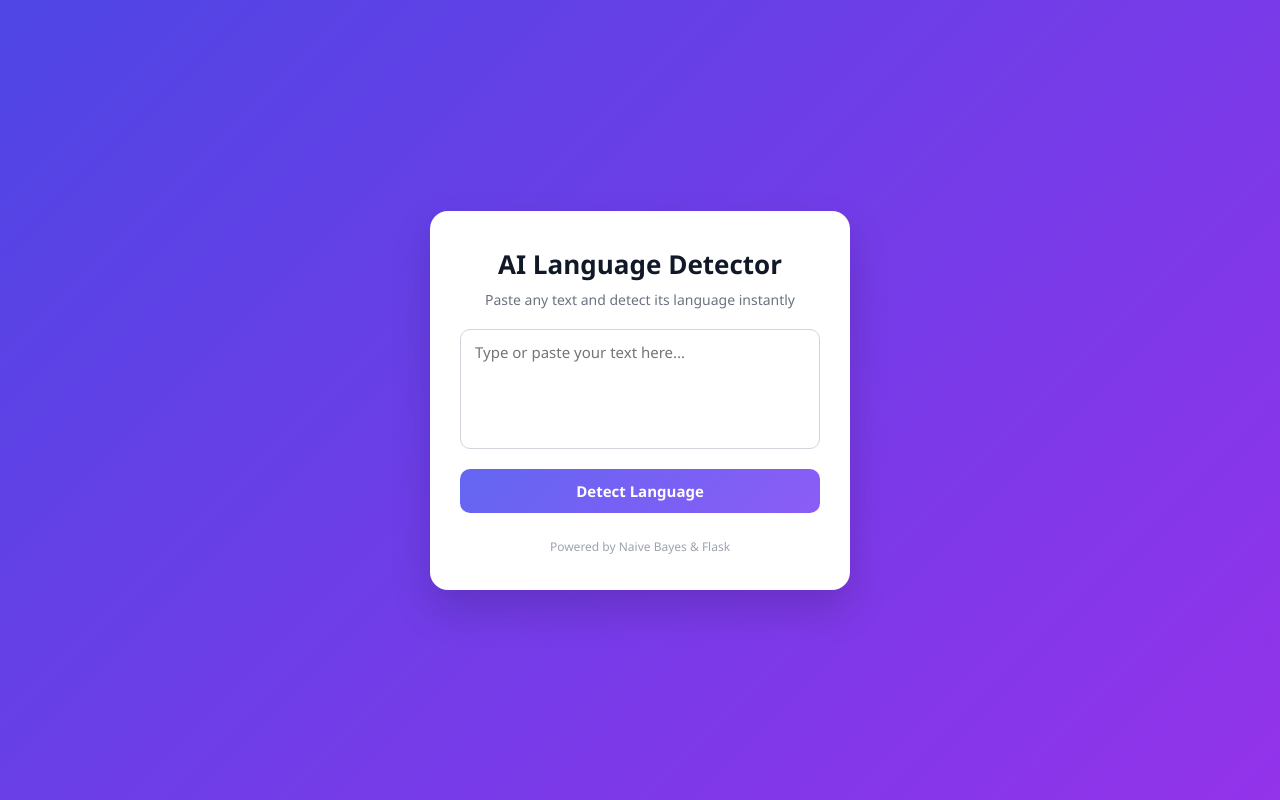
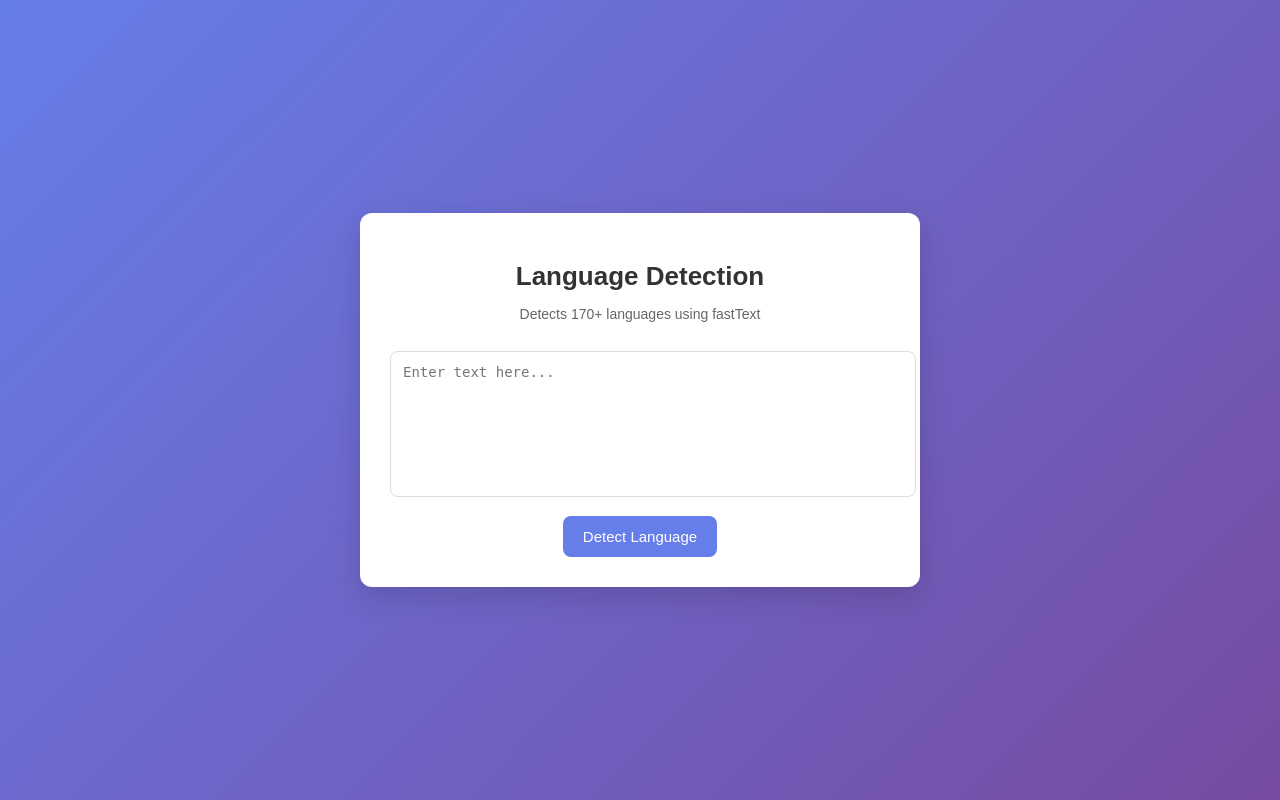
Before and after one commit to fardeen2036/language-detector, a Flask app: page / in a window 1280 px wide. Run offline with Flask 3, Linux system fonts and the light colour scheme.

Commit message:
Update UI for fastText language detector

```diff
--- a/templates/index.html
+++ b/templates/index.html
@@ -2,130 +2,90 @@
 <html lang="en">
 <head>
   <meta charset="UTF-8">
-  <title>AI Language Detector</title>
+  <title>Language Detector</title>
   <meta name="viewport" content="width=device-width, initial-scale=1.0">
-
   <style>
-    * {
-      box-sizing: border-box;
-      font-family: "Segoe UI", sans-serif;
-    }
-
     body {
+      font-family: Arial, sans-serif;
+      background: linear-gradient(135deg, #667eea, #764ba2);
       margin: 0;
-      height: 100vh;
-      background: linear-gradient(135deg, #4f46e5, #9333ea);
+      padding: 0;
       display: flex;
       align-items: center;
       justify-content: center;
+      min-height: 100vh;
     }
-
     .card {
-      background: #ffffff;
-      width: 420px;
-      padding: 35px 30px;
-      border-radius: 18px;
-      box-shadow: 0 20px 40px rgba(0,0,0,0.15);
+      background: white;
+      padding: 30px;
+      border-radius: 12px;
+      box-shadow: 0 10px 30px rgba(0,0,0,0.15);
+      width: 100%;
+      max-width: 500px;
       text-align: center;
-      animation: fadeIn 0.6s ease;
     }
-
     h1 {
-      margin: 0;
+      margin-bottom: 10px;
       font-size: 26px;
-      color: #111827;
+      color: #333;
     }
-
-    p.subtitle {
-      margin: 8px 0 20px;
-      color: #6b7280;
+    p {
+      color: #666;
       font-size: 14px;
     }
-
     textarea {
       width: 100%;
       height: 120px;
-      padding: 12px 14px;
-      border-radius: 10px;
-      border: 1px solid #d1d5db;
+      padding: 12px;
+      margin-top: 15px;
+      border-radius: 8px;
+      border: 1px solid #ddd;
+      resize: none;
+      font-size: 14px;
+    }
+    button {
+      margin-top: 15px;
+      background: #667eea;
+      color: white;
+      border: none;
+      padding: 12px 20px;
+      border-radius: 8px;
       font-size: 15px;
-      resize: none;
-      outline: none;
+      cursor: pointer;
       transition: 0.2s;
     }
-
-    textarea:focus {
-      border-color: #6366f1;
-      box-shadow: 0 0 0 2px rgba(99,102,241,0.2);
+    button:hover {
+      background: #556cd6;
     }
-
-    button {
-      width: 100%;
-      margin-top: 15px;
-      padding: 12px;
-      border-radius: 10px;
-      border: none;
-      background: linear-gradient(135deg, #6366f1, #8b5cf6);
-      color: white;
-      font-size: 15px;
-      font-weight: 600;
-      cursor: pointer;
-      transition: transform 0.1s, box-shadow 0.1s;
-    }
-
-    button:hover {
-      transform: translateY(-1px);
-      box-shadow: 0 8px 15px rgba(99,102,241,0.4);
-    }
-
     .result {
       margin-top: 20px;
-      padding: 14px;
-      border-radius: 10px;
-      background: #eef2ff;
-      color: #3730a3;
-      font-size: 16px;
-      font-weight: 600;
-      animation: pop 0.3s ease;
+      font-size: 18px;
+      color: #333;
+      font-weight: bold;
     }
-
-    footer {
-      margin-top: 25px;
-      font-size: 12px;
-      color: #9ca3af;
-    }
-
-    @keyframes fadeIn {
-      from { opacity: 0; transform: translateY(10px); }
-      to   { opacity: 1; transform: translateY(0); }
-    }
-
-    @keyframes pop {
-      from { transform: scale(0.95); opacity: 0; }
-      to   { transform: scale(1); opacity: 1; }
+    .confidence {
+      margin-top: 5px;
+      font-size: 14px;
+      color: #777;
     }
   </style>
 </head>
 <body>
 
 <div class="card">
-    <h1>AI Language Detector</h1>
-    <p class="subtitle">Paste any text and detect its language instantly</p>
+  <h1>Language Detection</h1>
+  <p>Detects 170+ languages using fastText</p>
 
   <form method="POST">
-      <textarea name="text" placeholder="Type or paste your text here..."></textarea>
+    <textarea name="text" placeholder="Enter text here..." required></textarea>
+    <br>
     <button type="submit">Detect Language</button>
   </form>
 
   {% if prediction %}
-      <div class="result">
-        Detected Language: {{ prediction }}
-      </div>
+    <div class="result">Detected Language: {{ prediction }}</div>
+    <div class="confidence">Confidence: {{ confidence }}%</div>
   {% endif %}
-
-    <footer>
-      Powered by Naive Bayes & Flask
-    </footer>
 </div>
 
 </body>
```
Lines whose indentation alone changed are shown as unchanged.
